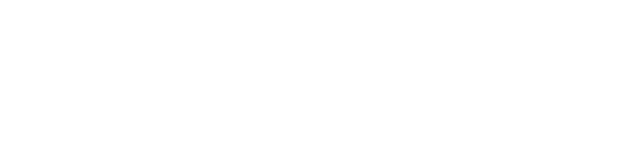
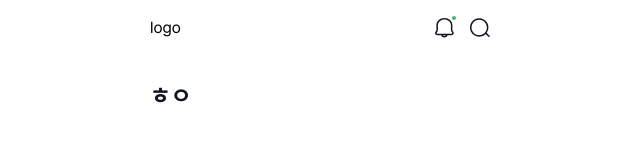
Before and after one commit to Book-Inside/book-inside-FE, a React (Vite) app: page /main in a window 1280 px wide. Shown: the top 162 px of the page, without its empty margins (319-959 px from the left). Built offline with nearby package versions, Linux system fonts and the light colour scheme.

Commit message:
feat: grid component 구현(#13)

```diff
--- a/src/components/layout/header.tsx
+++ /dev/null
@@ -1,5 +0,0 @@
-import { ChildrenProps } from "@interface/type";
-
-export default function Header({ children }: ChildrenProps) {
-  return <header className="h-14 mb-6">{children}</header>;
-}
--- /dev/null
+++ b/src/components/layouts/body.tsx
@@ -0,0 +1,5 @@
+import { ChildrenProps } from "@interface/type";
+
+export default function Body({ children }: ChildrenProps) {
+  return <div className="px-6">{children}</div>;
+}
--- a/src/components/layout/content.tsx
+++ b/src/components/layouts/content.tsx
@@ -1,5 +1,5 @@
 import { ChildrenProps } from "@interface/type";
 
 export default function Content({ children }: ChildrenProps) {
-  return <div className="">{children}</div>;
+  return <main className="mt-4">{children}</main>;
 }
--- a/src/components/layout/main_discription.tsx
+++ b/src/components/layouts/main_discription.tsx
@@ -1,5 +1,5 @@
 import { ChildrenProps } from "@interface/type";
 
 export default function MainDiscription({ children }: ChildrenProps) {
-  return <div className="mt-1">{children}</div>;
+  return <div className="mt-1 text-gray-700">{children}</div>;
 }
--- a/src/components/layout/main_title.tsx
+++ b/src/components/layouts/main_title.tsx
@@ -1,5 +1,5 @@
 import { ChildrenProps } from "@interface/type";
 
 export default function MainTitle({ children }: ChildrenProps) {
-  return <h1 className="font-bold text-2xl mb-6">{children}</h1>;
+  return <h1 className="font-bold text-2xl mt-6 pt-14 text-gray-900">{children}</h1>;
 }
--- a/src/components/layout/sub_discription.tsx
+++ b/src/components/layouts/sub_discription.tsx
@@ -1,5 +1,5 @@
 import { ChildrenProps } from "@interface/type";
 
 export default function SubDiscription({ children }: ChildrenProps) {
-  return <div className="mt-2">{children}</div>;
+  return <div className="mt-2 text-gray-700">{children}</div>;
 }
--- a/src/components/layout/sub_title.tsx
+++ b/src/components/layouts/sub_title.tsx
@@ -1,5 +1,5 @@
 import { ChildrenProps } from "@interface/type";
 
 export default function SubTitle({ children }: ChildrenProps) {
-  return <h2 className="mb-4">{children}</h2>;
+  return <h2 className="mt-6 text-gray-900 text-lg">{children}</h2>;
 }
--- a/src/index.css
+++ b/src/index.css
@@ -6,8 +6,8 @@ body {
   font-family: "Pretendard", sans-serif;
   margin: 0 auto;
   min-width: 390px;
+  max-width: 390px;
   width: 390px;
-  padding: 0 24px 0 24px;
 }
 
 /* book text */
--- a/src/pages/main/index.tsx
+++ b/src/pages/main/index.tsx
@@ -1,3 +1,15 @@
+import Header from "@components/header";
+import Body from "@components/layouts/body";
+
+import MainTitle from "@components/layouts/main_title";
+
 export default function MainPage() {
-  return <div></div>;
+  return (
+    <div>
+      <Header />
+      <Body>
+        <MainTitle>ㅎㅇ</MainTitle>
+      </Body>
+    </div>
+  );
 }
```
